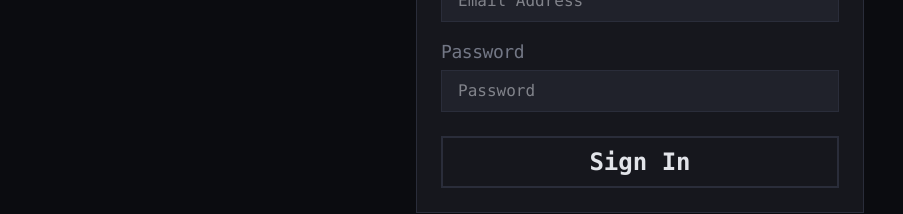
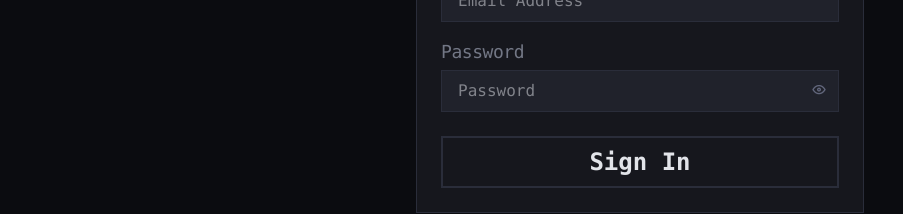
Before and after one commit to KohKoh-Nut/Cod, a Next.js app: page /Cod/login in a window 1280 px wide. Shown: the part 300-514 px from the top of the page, without its empty margins (0-903 px from the left). Built offline with nearby package versions, Linux system fonts and the light colour scheme; no server answers.

Commit message:
fix: resolve friends search

```diff
--- a/src/app/auth/callback/page.tsx
+++ b/src/app/auth/callback/page.tsx
@@ -1,4 +1,5 @@
 'use client';
+
 import { useEffect } from 'react';
 import { useRouter } from 'next/navigation';
 import { supabase } from '@/utils/supabase-client';
--- a/src/components/Auth.tsx
+++ b/src/components/Auth.tsx
@@ -19,23 +19,16 @@ export default function Auth() {
     const [success, setSuccess] = useState("");
 
     useEffect(() => {
-        console.log('hash:', window.location.hash);
-        console.log('href:', window.location.href);
+        const hash = window.location.hash;
 
-        // Method 1: Check hash directly
-        const hash = window.location.hash;
             if (hash.includes('type=recovery')) {
-            console.log('recovery detected via hash');
                 setMode('reset');
                 window.history.replaceState(null, '', window.location.pathname);
                 return;
             }
 
-        // Method 2: Listen for Supabase PASSWORD_RECOVERY event
-        const { data: authListener } = supabase.auth.onAuthStateChange((event, session) => {
-            console.log('auth event:', event, session);
+        const { data: authListener } = supabase.auth.onAuthStateChange((event) => {
             if (event === 'PASSWORD_RECOVERY') {
-                console.log('recovery detected via auth event');
                 setMode('reset');
                 window.history.replaceState(null, '', window.location.pathname);
             }
@@ -50,7 +43,9 @@ export default function Auth() {
     };
 
     const validatePassword = (): string | null => {
-        if (password !== confirmPassword) return "Passwords do not match.";
+
+        if (password !== confirmPassword)
+            return "Passwords do not match.";
         if (password.length < 8)
             return "Password must be at least 8 characters long.";
         if (!/[0-9]/.test(password))
@@ -65,48 +60,63 @@ export default function Auth() {
     };
 
     const handleSignIn = async () => {
-        const { error } = await supabase.auth.signInWithPassword({
-            email,
-            password,
-        });
-        if (error) { setError(error.message); return; }
+        const { error } = await supabase.auth.signInWithPassword({ email, password });
+
+            if (error) { setError(error.message);
+                return;
+            }
             router.push('/');
         };
 
     const handleSignUp = async () => {
         const validationError = validatePassword();
-        if (validationError) { setError(validationError); return; }
+
+            if (validationError) { setError(validationError);
+                return;
+            }
 
             const { error } = await supabase.auth.signUp({
                 email,
                 password,
                 options: { data: { name: username } },
             });
-        if (error) { setError(error.message); return; }
+
+            if (error) { setError(error.message);
+                return;
+            }
             setSuccess("Account created! Check your email to confirm.");
     };
 
     const handleForgotPassword = async () => {
-        if (!email) { setError("Please enter your email address."); return; }
+
+        if (!email) { setError("Please enter your email address.");
+            return;
+        }
 
         const isDev = window.location.hostname === 'localhost';
         const redirectTo = isDev
             ? 'http://localhost:3000/Cod/login'
             : 'https://kohkoh-nut.github.io/Cod/login';
 
-        const { error } = await supabase.auth.resetPasswordForEmail(email, {
-            redirectTo,
-        });
-        if (error) { setError(error.message); return; }
+        const { error } = await supabase.auth.resetPasswordForEmail(email, { redirectTo });
+
+        if (error) { setError(error.message);
+            return;
+        }
         setSuccess("Password reset link sent! Check your email.");
     };
 
     const handleResetPassword = async () => {
         const validationError = validatePassword();
-        if (validationError) { setError(validationError); return; }
+
+        if (validationError) { setError(validationError);
+            return;
+        }
 
         const { error } = await supabase.auth.updateUser({ password });
-        if (error) { setError(error.message); return; }
+        if (error) { setError(error.message);
+            return;
+        }
         setSuccess("Password updated successfully!");
         setTimeout(() => {
             setMode('signin');
@@ -187,12 +197,8 @@ export default function Auth() {
                     />
                 )}
 
-                {error && (
-                    <p className="text-sm text-error font-mono">{error}</p>
-                )}
-                {success && (
-                    <p className="text-sm text-success font-mono">{success}</p>
-                )}
+                {error && <p className="text-sm text-error font-mono">{error}</p>}
+                {success && <p className="text-sm text-success font-mono">{success}</p>}
 
                 <Button
                     label={
--- a/src/components/Input.tsx
+++ b/src/components/Input.tsx
@@ -1,5 +1,4 @@
-import React from "react";
-
+import React, { useState } from "react";
 import Text from "@/components/Text";
 
 interface InputFieldProps extends React.InputHTMLAttributes<HTMLInputElement> {
@@ -14,10 +13,15 @@ export default function InputField({
     className = "",
     ...props
 }: InputFieldProps) {
-    // Dynamic styles based on error state
+    const [showPassword, setShowPassword] = useState(false);
+
+    const isPassword = type === "password";
+    const resolvedType = isPassword ? (showPassword ? "text" : "password") : type;
+
     const inputStyles = `
         bg-bg-element text-fg border px-4 py-2 rounded-none
         focus:outline-none transition-colors w-full font-mono
+        ${isPassword ? "pr-10" : ""}
         ${error ? "border-error focus:border-error" : "border-border focus:border-interactive"}
         ${className}
     `
@@ -26,7 +30,6 @@ export default function InputField({
 
     return (
         <div className="flex flex-col space-y-1 w-full">
-            {/* Input Label */}
             {label && (
                 <Text
                     type="description"
@@ -38,9 +41,29 @@ export default function InputField({
                 </Text>
             )}
 
-            <input type={type} className={inputStyles} {...props} />
+            <div className="relative w-full">
+                <input
+                    type={resolvedType}
+                    className={inputStyles}
+                    {...props}
+                />
 
-            {/* Error Message */}
+                {/* Password reveal toggle */}
+                {isPassword && (
+                    <button
+                        type="button"
+                        onClick={() => setShowPassword((prev) => !prev)}
+                        className="absolute right-3 top-1/2 -translate-y-1/2 text-comment hover:text-fg transition-colors focus:outline-none"
+                        aria-label={showPassword ? "Hide password" : "Show password"}
+                    >
+                        <i
+                            className={`ti ${showPassword ? "ti-eye-off" : "ti-eye"}`}
+                            aria-hidden="true"
+                        />
+                    </button>
+                )}
+            </div>
+
             {error && (
                 <Text
                     type="description"
```
Also changed, not shown: src/app/friends/page.tsx (+10 -49 lines), src/hooks/useFriends.ts (+8 -1 lines). Lines whose indentation alone changed are shown as unchanged.
